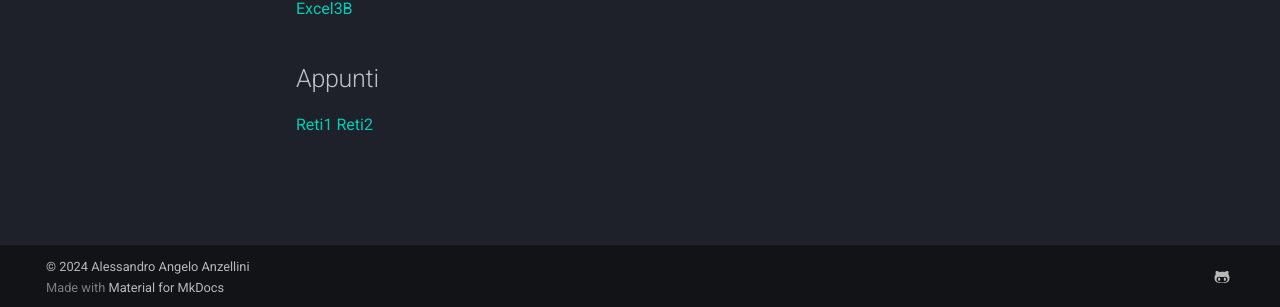
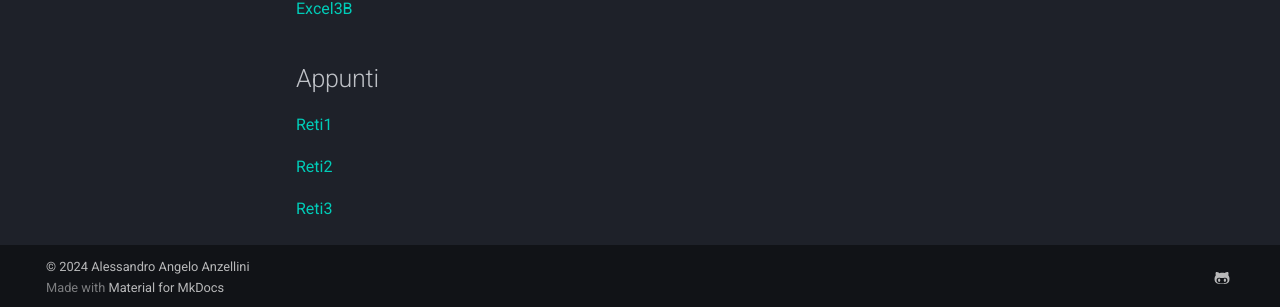
Before and after one commit to Alexanderis1/Teaching, an MkDocs documentation site: the page built from docs/students_material.md, in a window 1280 px wide and 1390 px high. Shown: the part 1080-1387 px from the top of the window. Built offline with MkDocs 1.6.1 and Material for MkDocs 9.7.7, drawn with Linux system fonts in a browser that asks for light colours.

Commit message:
Update students_material.md

```diff
--- a/docs/students_material.md
+++ b/docs/students_material.md
@@ -38,4 +38,7 @@
 ## Appunti
 
 [Reti1](media/Reti1.jpg)
+
 [Reti2](media/Reti2.jpg)
+
+[Reti3](media/Reti3.jpg)
```
